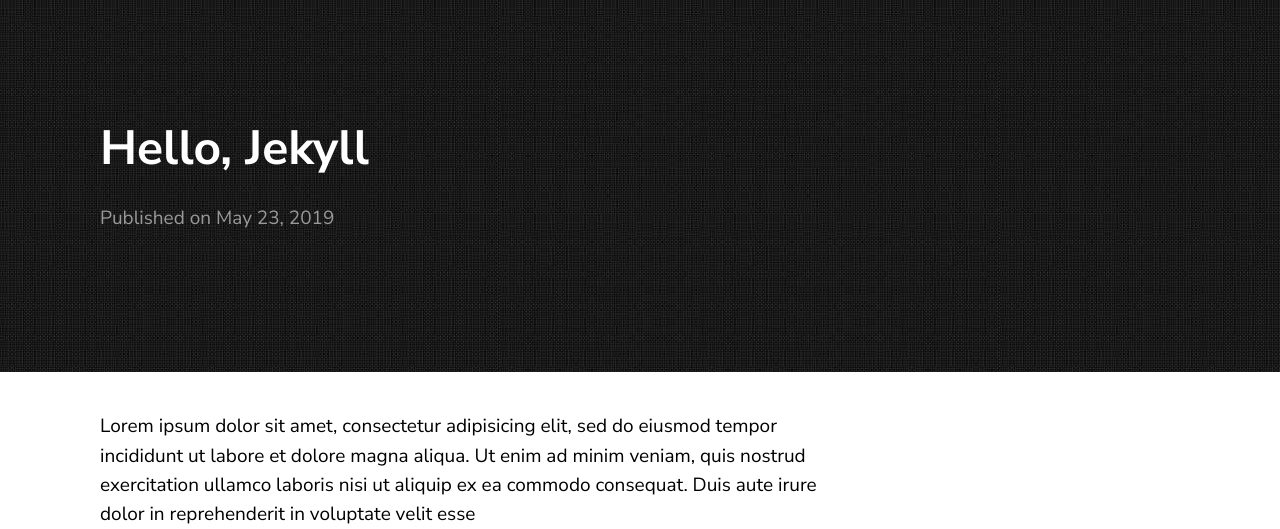
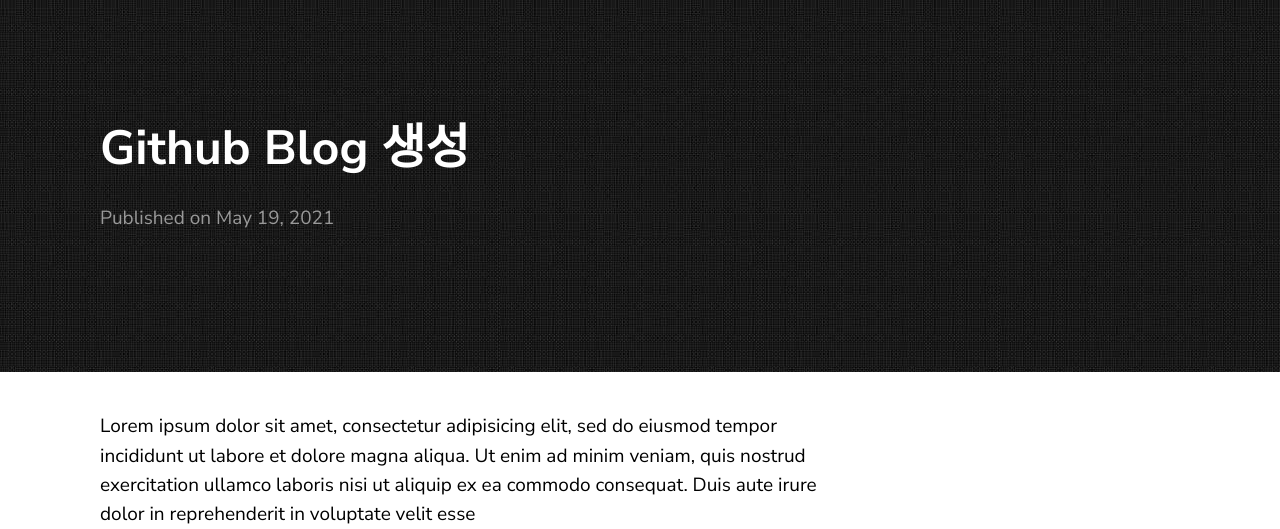
Before and after one commit to wahn34/wahn34.github.io, a Jekyll site: the page built from _posts/2019-05-23-welcome-to-jekyll.markdown, in a window 1280 px wide, cut to the strip 0-529 px from the top of the page. Built offline with Jekyll 4.4.1, drawn with Linux system fonts in a browser that asks for light colours.

Commit message:
post test

```diff
--- a/_posts/2019-05-23-welcome-to-jekyll.markdown
+++ b/_posts/2019-05-23-welcome-to-jekyll.markdown
@@ -1,7 +1,7 @@
 ---
 layout: post
-title:  "Hello, Jekyll"
-date:   2019-05-23 21:03:36 +0530
+title:  "Github Blog 생성"
+date:   2021-05-19 18:16:36 +0900
 ---
 Lorem ipsum dolor sit amet, consectetur adipisicing elit, sed do eiusmod tempor incididunt ut labore et dolore magna aliqua. Ut enim ad minim veniam, quis nostrud exercitation ullamco laboris nisi ut aliquip ex ea commodo consequat. Duis aute irure dolor in reprehenderit in voluptate velit esse
 
```
